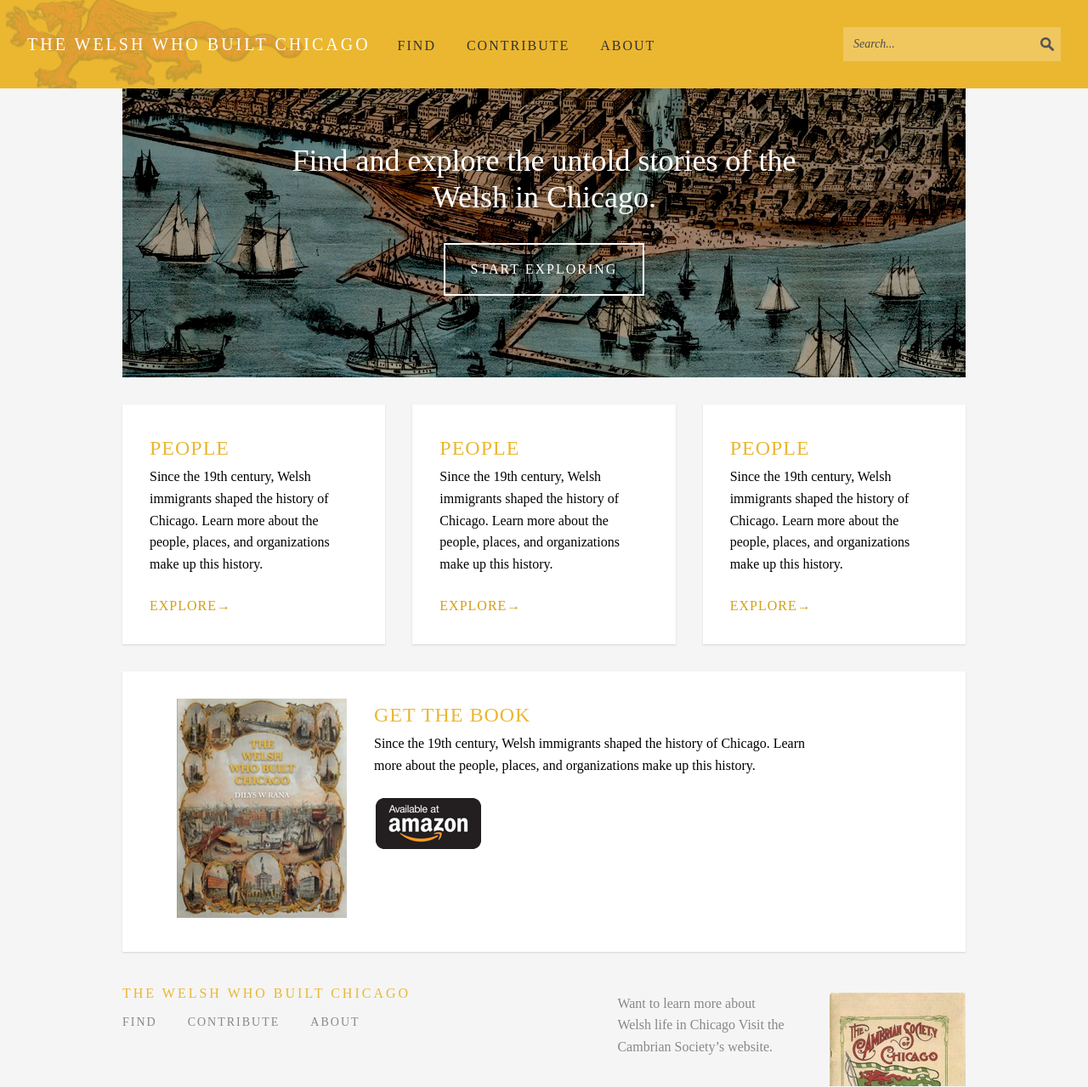
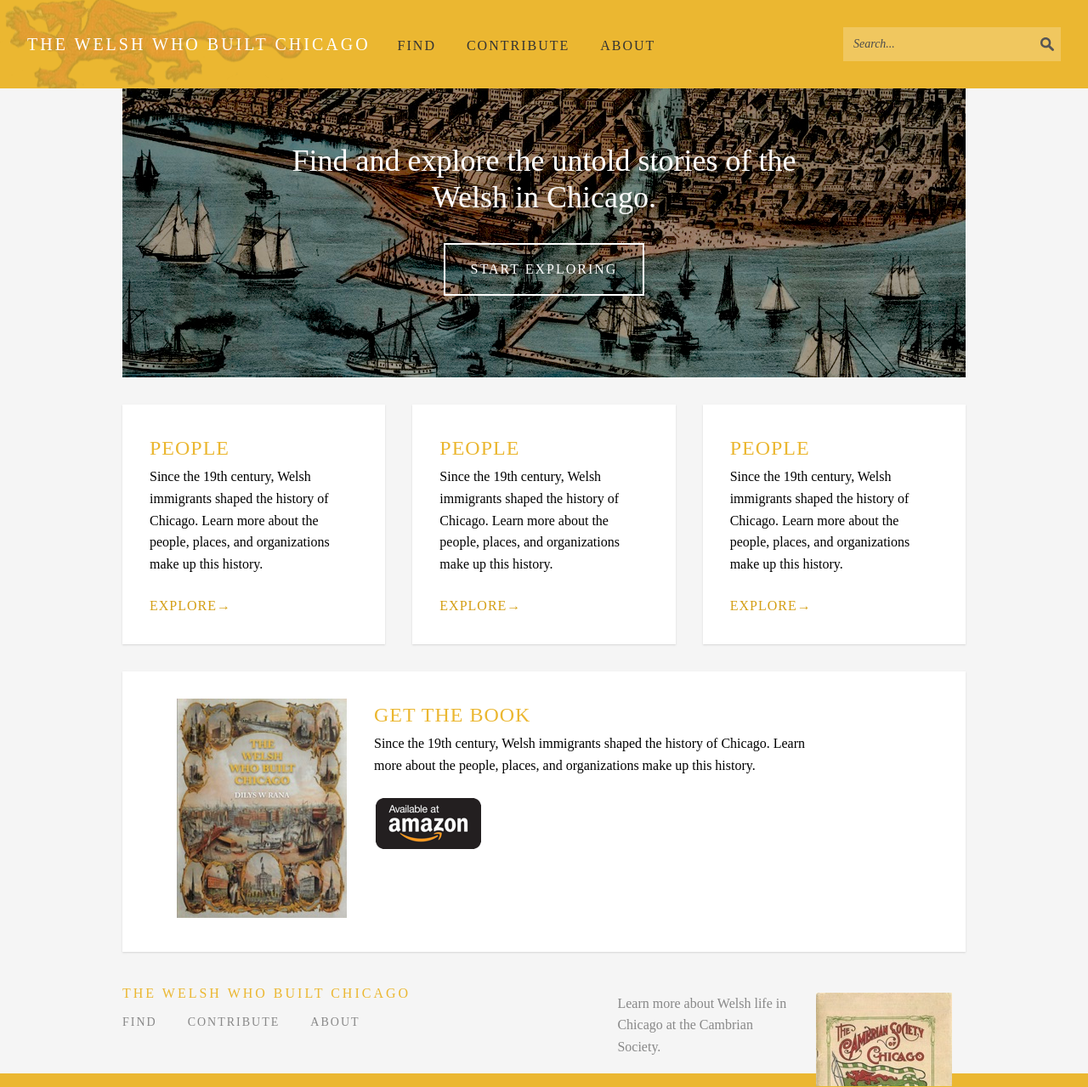
Before and after one commit to brodieaustin/welshwhobuiltchicago, a Jekyll site: the page built from index.html, in a window 1280 px wide. Shown: the whole page at 85% size. Built offline with Jekyll 4.4.1, drawn with Linux system fonts in a browser that asks for light colours.

Commit message:
refining footer

```diff
--- a/_includes/footer.html
+++ b/_includes/footer.html
@@ -6,7 +6,7 @@
     <li><a href="{{ site.baseurl }}/about/">About</a></li>
   </ul>
   <div class="cambrian">
-    <p>Want to learn more about Welsh life in Chicago Visit the Cambrian Society’s website.</p>
+    <p>Learn more about Welsh life in Chicago at the Cambrian Society.</p>
     <img src="{{ site.baseurl }}/assets/img/cbs-banner.jpg">
   </div>
 </footer>
--- a/_scss/_base.scss
+++ b/_scss/_base.scss
@@ -6,6 +6,7 @@ body{
   margin: 0;
   padding: 0;
   background: $light-grey;
+  border-bottom: 1rem solid $primary-color;
   font: 16px/1.6 'Times New Roman', serif;
 }
 
--- a/assets/css/styles.css
+++ b/assets/css/styles.css
@@ -6,6 +6,7 @@ body {
   margin: 0;
   padding: 0;
   background: #f5f5f5;
+  border-bottom: 1rem solid #EBB731;
   font: 16px/1.6 'Times New Roman', serif; }
 
 h1, h2, h3, h4, h5, h6 {
@@ -193,8 +194,19 @@ input, select, textarea {
   .cambrian p {
     float: left;
     width: 50%; }
+    @media screen and (min-width: 550px) {
+      .cambrian p {
+        width: 66%; } }
+    @media screen and (min-width: 850px) {
+      .cambrian p {
+        width: 50%; } }
   .cambrian img {
-    float: right; }
+    position: absolute;
+    right: 1rem;
+    bottom: -1rem; }
+    @media screen and (min-width: 850px) {
+      .cambrian img {
+        top: 0; } }
 
 .hero {
   padding: 0; }
```
Also changed, not shown: _scss/_footer.scss (+16 -1 lines), assets/img/cbs-banner.jpg.
